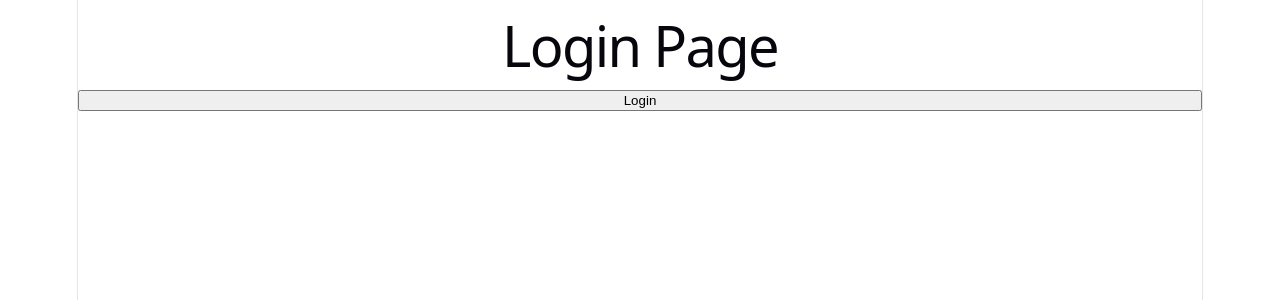
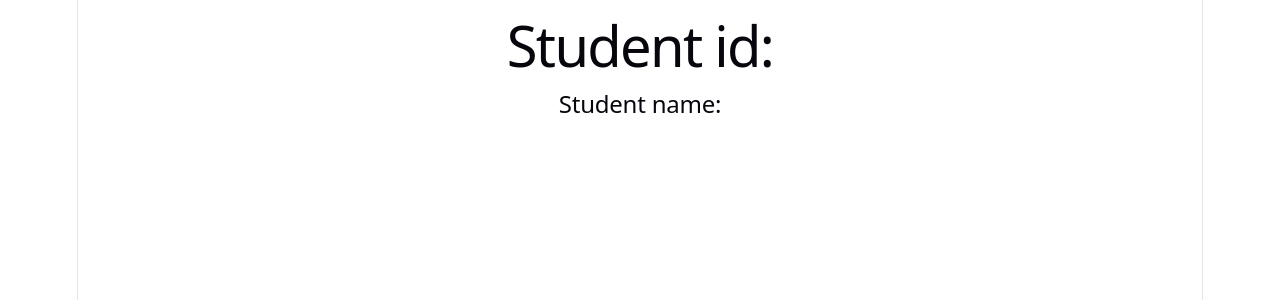
Before and after one commit to AdwaitPatel/react_immersion, a React (Vite) app in the folder react/: page /student/1 in a window 1280 px wide. Shown: the top 300 px of the page. Built offline with nearby package versions, Linux system fonts and the light colour scheme.

Commit message:
react day 6 routing

```diff
--- a/react/package.json
+++ b/react/package.json
@@ -11,7 +11,8 @@
   },
   "dependencies": {
     "react": "^19.2.6",
-    "react-dom": "^19.2.6"
+    "react-dom": "^19.2.6",
+    "react-router-dom": "^7.18.1"
   },
   "devDependencies": {
     "@eslint/js": "^10.0.1",
--- a/react/src/App.tsx
+++ b/react/src/App.tsx
@@ -2,6 +2,18 @@ import "./App.css";
 import Header from "./components/Header";
 import Footer from "./components/Footer";
 import { useState } from "react";
+import { BrowserRouter, Routes, Route } from "react-router-dom";
+import Home from "./pages/Home"
+
+export const Routing = () => {
+    return (
+    <BrowserRouter>
+      <Routes>
+        <Route path="/home" element={<Home />} />
+      </Routes>
+    </BrowserRouter>
+  );
+}
 
 // conditional rendering
 export const Dashboard = () => {
--- /dev/null
+++ b/react/src/App2.tsx
@@ -0,0 +1,25 @@
+import "./App.css";
+import { BrowserRouter, Routes, Route } from "react-router-dom";
+
+
+import Home from "./pages/Home";
+import Student from "./pages/Student";
+
+
+function App() {
+  return (
+    <BrowserRouter>
+      <Routes>
+        <Route path="/home" element={<Home />} />
+
+        <Route path="/student/:id" element={<Student />} />
+        {/* For query params */}
+        <Route path="/student" element={<Student />} />
+      </Routes>
+    </BrowserRouter>
+  );
+}
+
+
+
+export default App;
--- a/react/src/main.tsx
+++ b/react/src/main.tsx
@@ -1,21 +1,21 @@
 import { StrictMode } from "react";
 import { createRoot } from "react-dom/client";
 import "./index.css";
-import App from "./App.tsx";
-import {
-    Greet,
-    Dashboard
-} from "./App.tsx";
-import RegistrationForm from "./components/RegistrationForm.tsx"
 
-const data = {
-  name: "Adwait Patel",
-  headerName: "GLA Section PRF A"
-};
+// import App from "./App.tsx";
+// import { Greet, Dashboard } from "./App.tsx";
+// import RegistrationForm from "./components/RegistrationForm.tsx";
 
-function add (a, b) {
-    return a+b
-}
+// const data = {
+//   name: "Adwait Patel",
+//   headerName: "GLA Section PRF A",
+// };
+
+// function add(a, b) {
+//   return a + b;
+// }
+
+import App from "./App2.tsx";
 
 createRoot(document.getElementById("root")!).render(
   <StrictMode>
@@ -26,6 +26,9 @@ createRoot(document.getElementById("root")!).render(
     {/* <RegistrationForm /> */}
 
     {/* Conditional Rendering */}
-    <Dashboard />
-  </StrictMode>
+    {/* <Dashboard /> */}
+
+    {/* Routing */}
+    <App />
+  </StrictMode>,
 );
--- /dev/null
+++ b/react/src/pages/Home.tsx
@@ -0,0 +1,9 @@
+const Home = () => {
+  return (
+    <>
+        <h1>Home page</h1>
+    </>
+  )
+}
+
+export default Home;
--- /dev/null
+++ b/react/src/pages/Student.tsx
@@ -0,0 +1,26 @@
+import { useParams, useSearchParams } from "react-router-dom";
+
+const Student = () => {
+  const params = useParams();
+
+  const [searchParams] = useSearchParams();
+
+  const id = searchParams.get("id");
+  const name = searchParams.get("name");
+
+  return (
+    <>
+      <h1>Student id: {id}</h1>
+      <h2>Student name: {name}</h2>
+    </>
+  );
+
+
+//   return (
+//     <>
+//       <h1>Student {params.id}</h1>
+//     </>
+//   );
+};
+
+export default Student;
```
Also changed, not shown: 2 other files (tests, documents, lock files or other folders).
